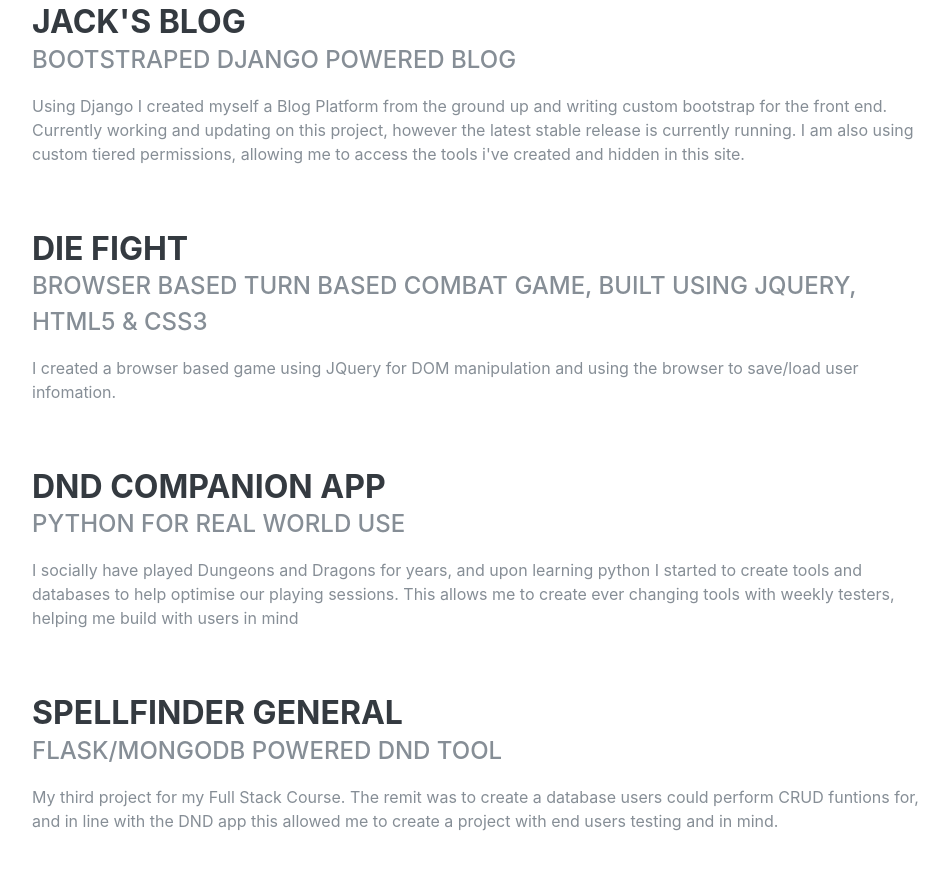
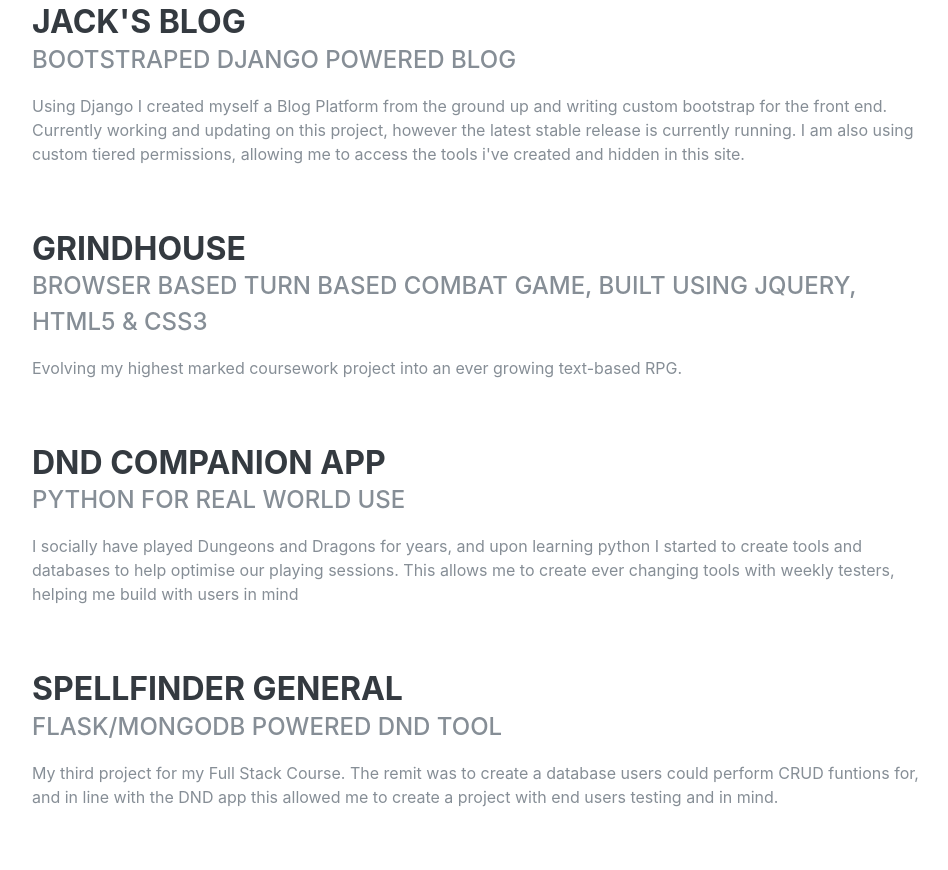
Before and after one commit to JackSnowdon/GoDaddy, a website: page index.html in a window 1280 px wide. Shown: the part 961-1831 px from the top of the page, without its empty margins (288-1236 px from the left). Drawn offline with nearby package versions, Linux system fonts and the light colour scheme; a web font is replaced by a local one.

Commit message:
updated links

```diff
--- a/index.html
+++ b/index.html
@@ -112,11 +112,11 @@
 
                 <div class="resume-item d-flex flex-column flex-md-row justify-content-between mb-5">
                     <div class="resume-content">
-                        <a href="https://jacksnowdon.github.io/die-hard/" target="_blank" class="project-link">
-                            <h3 class="mb-0 project-link" project-link>Die Fight</h3>
+                        <a href="https://jacksnowdon.github.io/GRINDHOUSE/" target="_blank" class="project-link">
+                            <h3 class="mb-0 project-link" project-link>GRINDHOUSE</h3>
                         </a>
                         <div class="subheading mb-3">Browser based turn based combat game, built using JQuery, HTML5 & CSS3</div>
-                        <p>I created a browser based game using JQuery for DOM manipulation and using the browser to save/load user infomation.
+                        <p>Evolving my highest marked coursework project into an ever growing text-based RPG.
                         </p>
                     </div>
                 </div>
```
